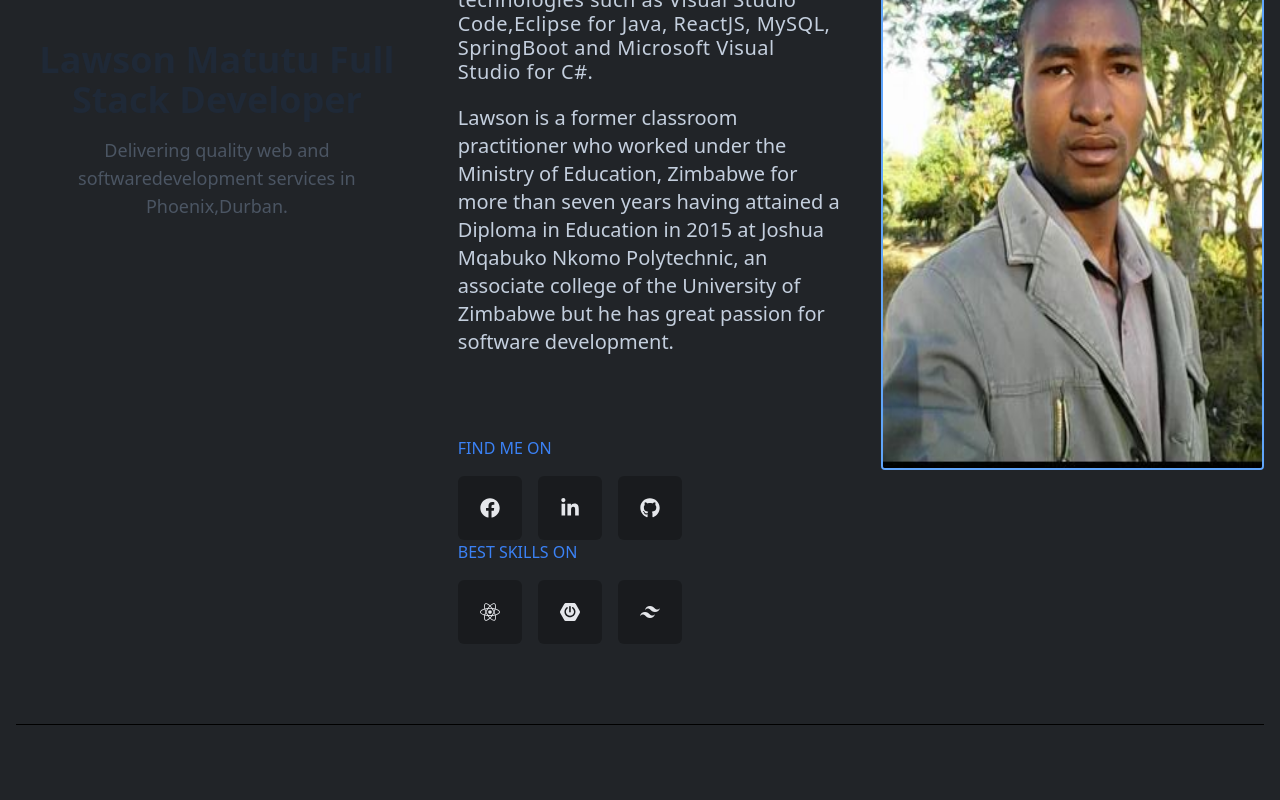
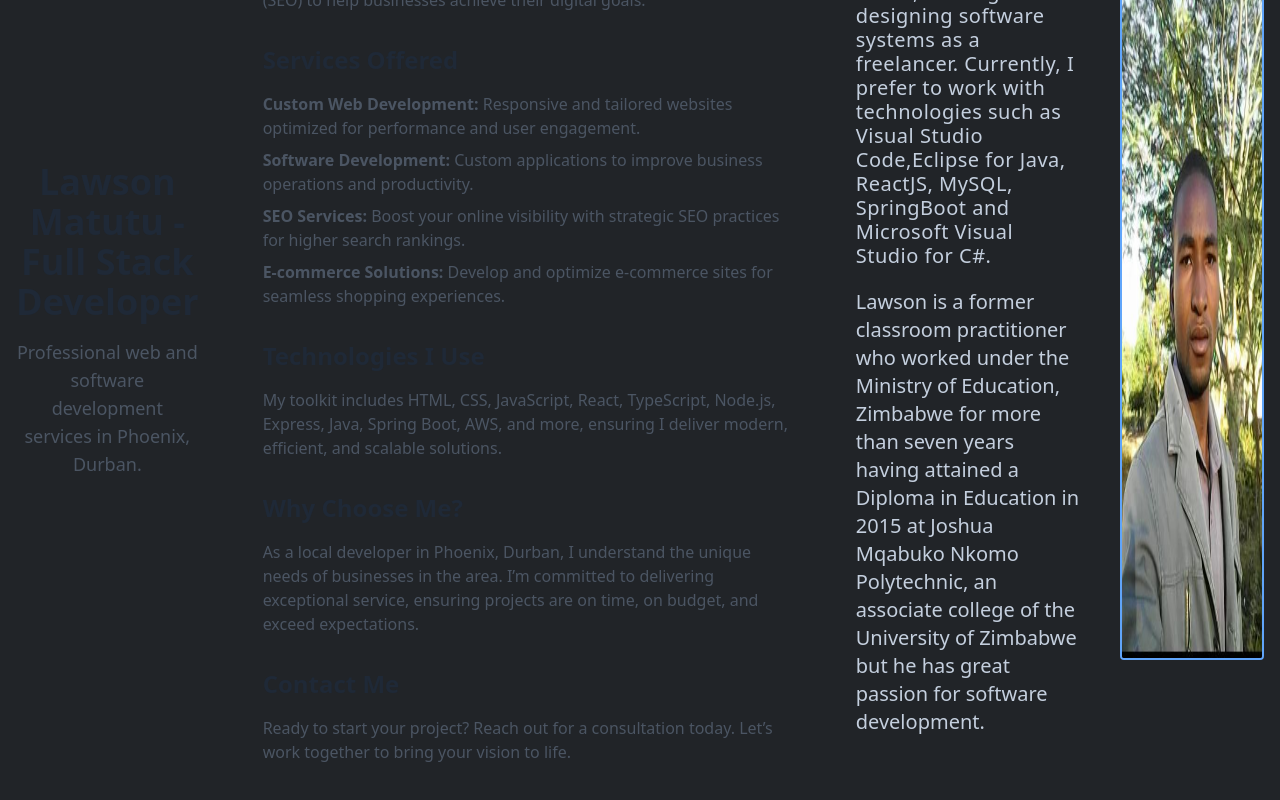
Before and after one commit to LawMashira/Law-Mashira-React-Personal-Website, a React (Create React App) app: page / in a window 1280 px wide. Shown: the part 520-1320 px from the top of the page. Built offline with nearby package versions, Linux system fonts and the light colour scheme.

Commit message:
updating SEO

```diff
--- a/src/components/SEO.js
+++ b/src/components/SEO.js
@@ -15,6 +15,11 @@ const SEO = ({ title, description, keywords, businessData }) => {
           "postalCode": businessData.zipCode
         },
         "telephone": businessData.phone,
+        "url": "https://lawson-matutu.vercel.app",  // Add your website URL here
+        "sameAs": [
+          "https://www.linkedin.com/in/lawson-matutu-520a07216/",  // Add your LinkedIn profile
+          "https://github.com/LawMashira"            // Add your GitHub profile
+        ]
       };
 
       return (
@@ -27,10 +32,12 @@ const SEO = ({ title, description, keywords, businessData }) => {
             <meta property="og:title" content={title} />
             <meta property="og:description" content={description} />
             <meta property="og:type" content="website" />
+            {/* Structured data embedded for search engines */}
             <script type="application/ld+json">{JSON.stringify(structuredData)}</script>
           </Helmet>
         </>
       );
+
 };
 
 export default SEO;
--- a/src/components/banner/Banner.js
+++ b/src/components/banner/Banner.js
@@ -33,23 +33,61 @@ export default function Banner() {
       className="w-full pt-10 pb-20  flex flex-col gap-10 xl:gap-0 md:flex-row items-center
      border-b-[1px] font-titleFont    border-b-black"
     >
-
-<SEO
-        title="Top Web Development Services Phoenix, Durban"
-        description="Reliable and quality web development services in Phoenix,Durban. Contact us for web development, computer programming,
-        software development, SEO Services and e-commerce websites."
-        keywords="web development, software development, e-commerce websites,SEO services Phoenix,Durban"
+  <>
+      {/* SEO Component to inject metadata */}
+      <SEO
+        title="Professional Full Stack Web Development in Phoenix, Durban"
+        description="Lawson Matutu offers expert full stack web and software development services in Phoenix, Durban. Specializing in custom websites, software applications, e-commerce, and SEO services."
+        keywords="Full stack developer, web development Phoenix, software developer Durban, e-commerce, SEO services, custom software development"
         businessData={businessData}
       />
+
+      {/* Main content of the page */}
       <header className="py-10 text-center">
-        <h1 className="text-4xl font-bold text-gray-800">Lawson Matutu Full Stack Developer </h1>
-        <p className="mt-4 text-lg text-gray-600">Delivering quality web and softwaredevelopment services in Phoenix,Durban.</p>
+        <h1 className="text-4xl font-bold text-gray-800">Lawson Matutu - Full Stack Developer</h1>
+        <p className="mt-4 text-lg text-gray-600">Professional web and software development services in Phoenix, Durban.</p>
       </header>
 
+      <main className="p-6">
+        <section className="mb-8">
+          <h2 className="text-2xl font-semibold text-gray-800">About Lawson Matutu</h2>
+          <p className="mt-4 text-gray-600">
+            I am a full stack software developer based in Phoenix, Durban, with expertise in developing high-quality, scalable websites and applications. My services include front-end and back-end development, e-commerce solutions, and search engine optimization (SEO) to help businesses achieve their digital goals.
+          </p>
+        </section>
 
+        <section className="mb-8">
+          <h2 className="text-2xl font-semibold text-gray-800">Services Offered</h2>
+          <ul className="mt-4 text-gray-600 space-y-2">
+            <li><strong>Custom Web Development:</strong> Responsive and tailored websites optimized for performance and user engagement.</li>
+            <li><strong>Software Development:</strong> Custom applications to improve business operations and productivity.</li>
+            <li><strong>SEO Services:</strong> Boost your online visibility with strategic SEO practices for higher search rankings.</li>
+            <li><strong>E-commerce Solutions:</strong> Develop and optimize e-commerce sites for seamless shopping experiences.</li>
+          </ul>
+        </section>
 
+        <section className="mb-8">
+          <h2 className="text-2xl font-semibold text-gray-800">Technologies I Use</h2>
+          <p className="mt-4 text-gray-600">
+            My toolkit includes HTML, CSS, JavaScript, React, TypeScript, Node.js, Express, Java, Spring Boot, AWS, and more, ensuring I deliver modern, efficient, and scalable solutions.
+          </p>
+        </section>
 
+        <section className="mb-8">
+          <h2 className="text-2xl font-semibold text-gray-800">Why Choose Me?</h2>
+          <p className="mt-4 text-gray-600">
+            As a local developer in Phoenix, Durban, I understand the unique needs of businesses in the area. I’m committed to delivering exceptional service, ensuring projects are on time, on budget, and exceed expectations.
+          </p>
+        </section>
 
+        <section className="mb-8">
+          <h2 className="text-2xl font-semibold text-gray-800">Contact Me</h2>
+          <p className="mt-4 text-gray-600">
+            Ready to start your project? Reach out for a consultation today. Let’s work together to bring your vision to life.
+          </p>
+        </section>
+      </main>
+    </>
 
 
 
```
Lines whose indentation alone changed are shown as unchanged.
